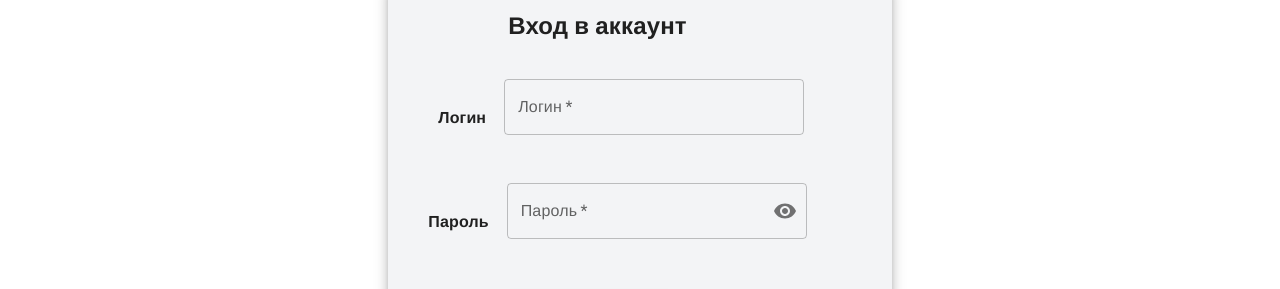
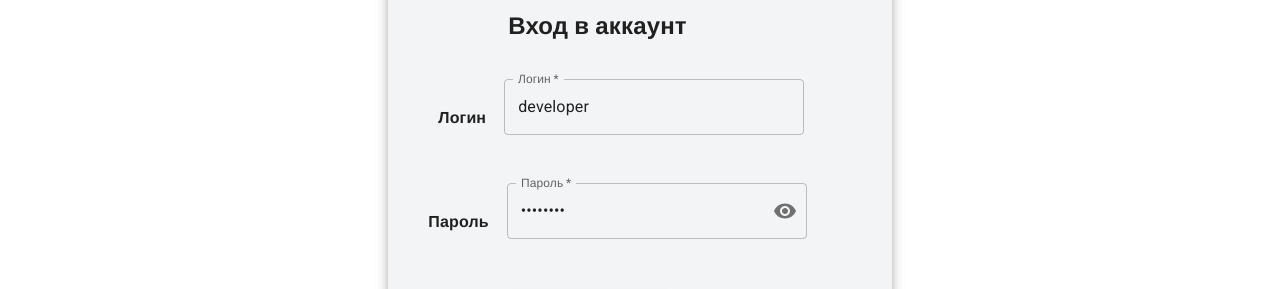
Before and after one commit to alex8023g/coin-front-end, a React (Create React App) app in the folder coin/: page /login in a window 1280 px wide. Shown: the part 224-513 px from the top of the page. Built offline with nearby package versions, Linux system fonts and the light colour scheme; a web font is replaced by a local one.

Commit message:
add demo login password

```diff
--- a/coin/src/LoginPage/LoginPage.tsx
+++ b/coin/src/LoginPage/LoginPage.tsx
@@ -17,8 +17,8 @@ import { Message } from '../Message';
 import { loginApi } from '../api/loginApi';
 
 export function LoginPage() {
-  const [login, setLogin] = useState('');
-  const [password, setPassword] = useState('');
+  const [login, setLogin] = useState('developer');
+  const [password, setPassword] = useState('skillbox');
   const [showPassword, setShowPassword] = useState(false);
   const [isMsgOpen, setIsMsgOpen] = useState(false);
   const [textMsg, setTextMsg] = useState('');
@@ -111,6 +111,7 @@ export function LoginPage() {
               id="login"
               label="Логин"
               variant="outlined"
+              value={login}
               onChange={handleLogin}
               sx={{ width: 300 }}
             />
@@ -128,6 +129,7 @@ export function LoginPage() {
               <OutlinedInput
                 error={isPassInvalid}
                 id="outlined-adornment-password"
+                value={password}
                 onChange={handlePassword}
                 type={showPassword ? 'text' : 'password'}
                 endAdornment={
```
